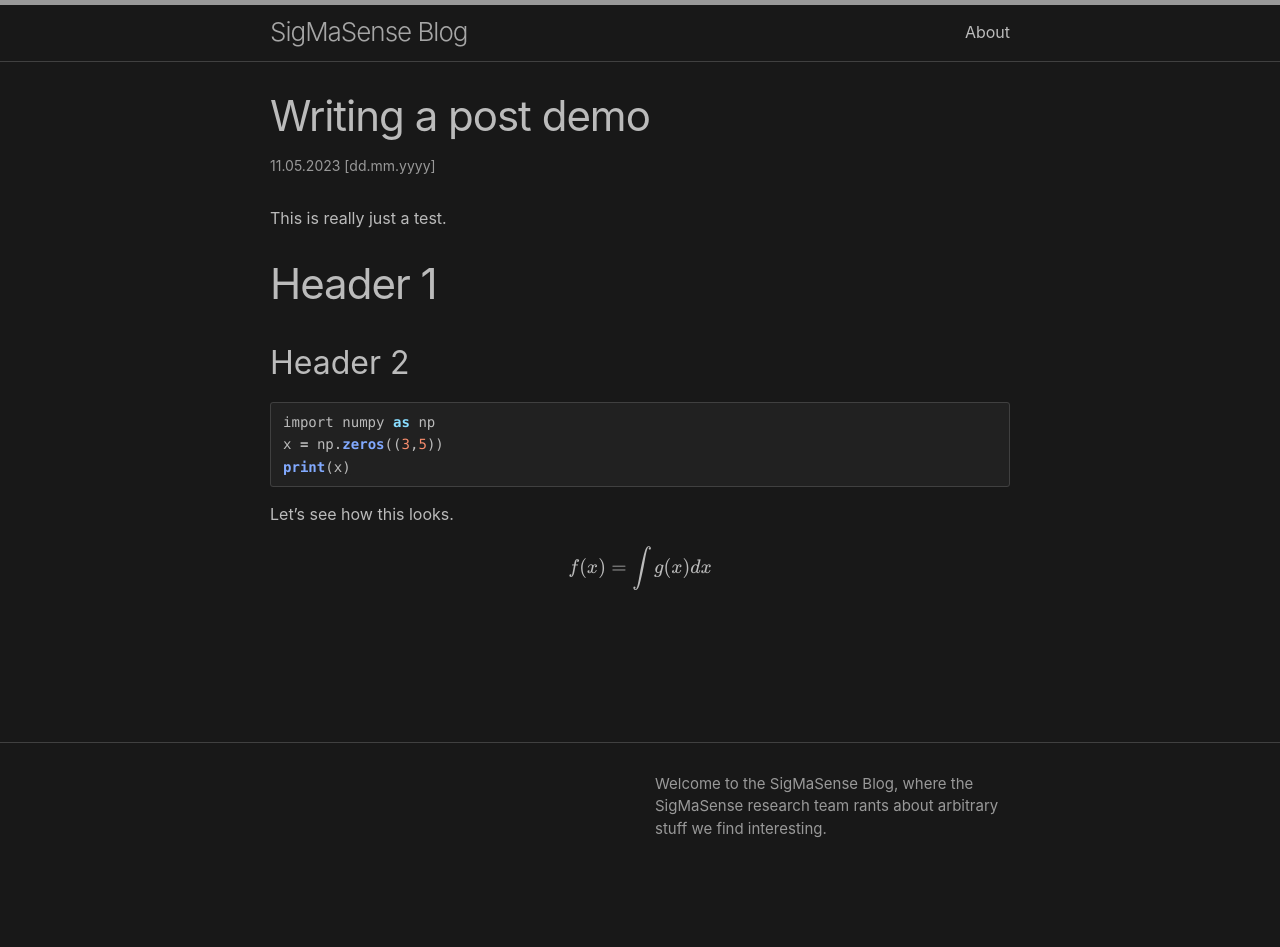
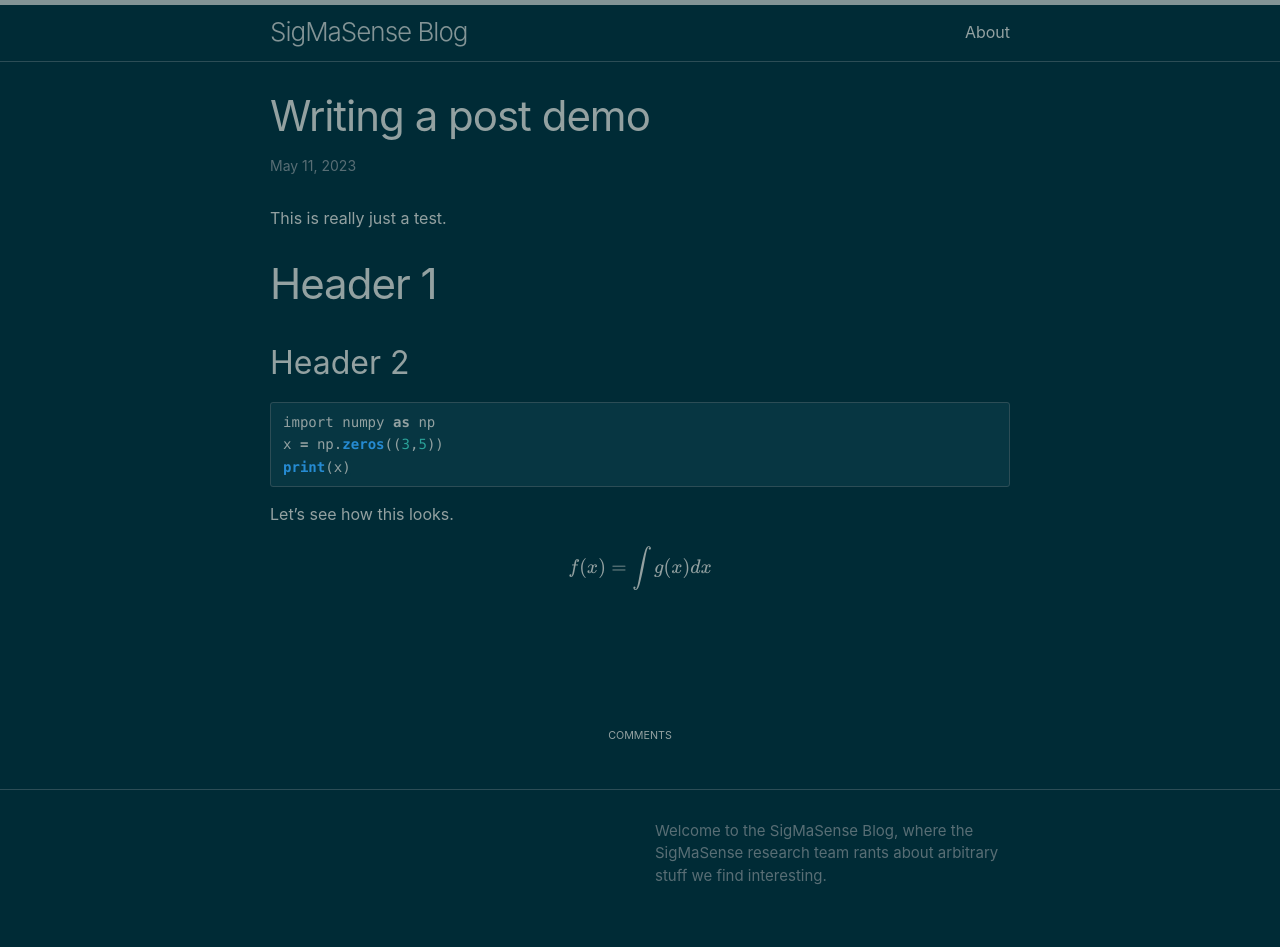
Before and after one commit to 3ddP/sigmasense, a Jekyll site: the page built from _posts/2023-05-11-first.md, in a window 1280 px wide. Built offline with Jekyll 4.4.1, drawn with Linux system fonts in a browser that asks for light colours; formulas are drawn with MathJax 3; before the commit the page ends 900 px from its top, so only the background shows below that.

Commit message:
set up comments via github issues

```diff
--- a/_config.yml
+++ b/_config.yml
@@ -14,7 +14,7 @@ url: https://3ddp.github.io # the base hostname & protocol for your site, e.g. h
 github_username: 3ddP
 
 # Set this to a github repository to be used to host comments.
-github_comments_repository:  dc25/myBlog-comments
+github_comments_repository:  3ddP/sigmasense-comment
 
 # Build settings
 
@@ -27,11 +27,11 @@ plugins:
 # Theme-specific settings
 
 minima:
-  skin: dark
+  skin: solarized-dark
   # Minima date format.
   # Refer to https://shopify.github.io/liquid/filters/date/ if you want to customize this.
   #
-  date_format: "%d.%m.%Y [dd.mm.yyyy]"
+  date_format: "%b %d, %Y"
 
   # Generate social links in footer.
   #
@@ -60,4 +60,4 @@ minima:
 
 # Set to `true` to show excerpts on the homepage.
 #
-show_excerpts: true
+show_excerpts: false
```
Also changed, not shown: _posts/2023-05-11-first.md (+1 -0 lines).
